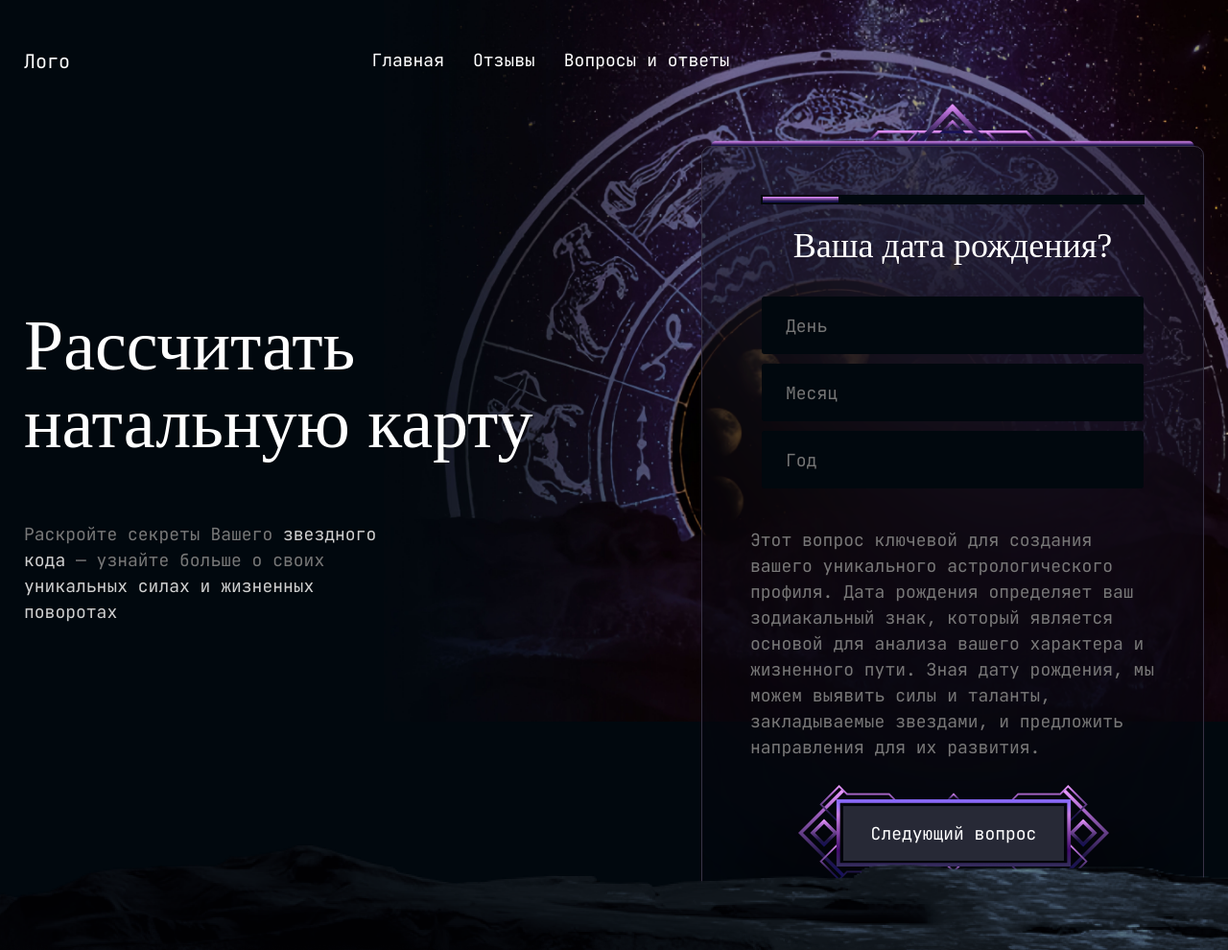
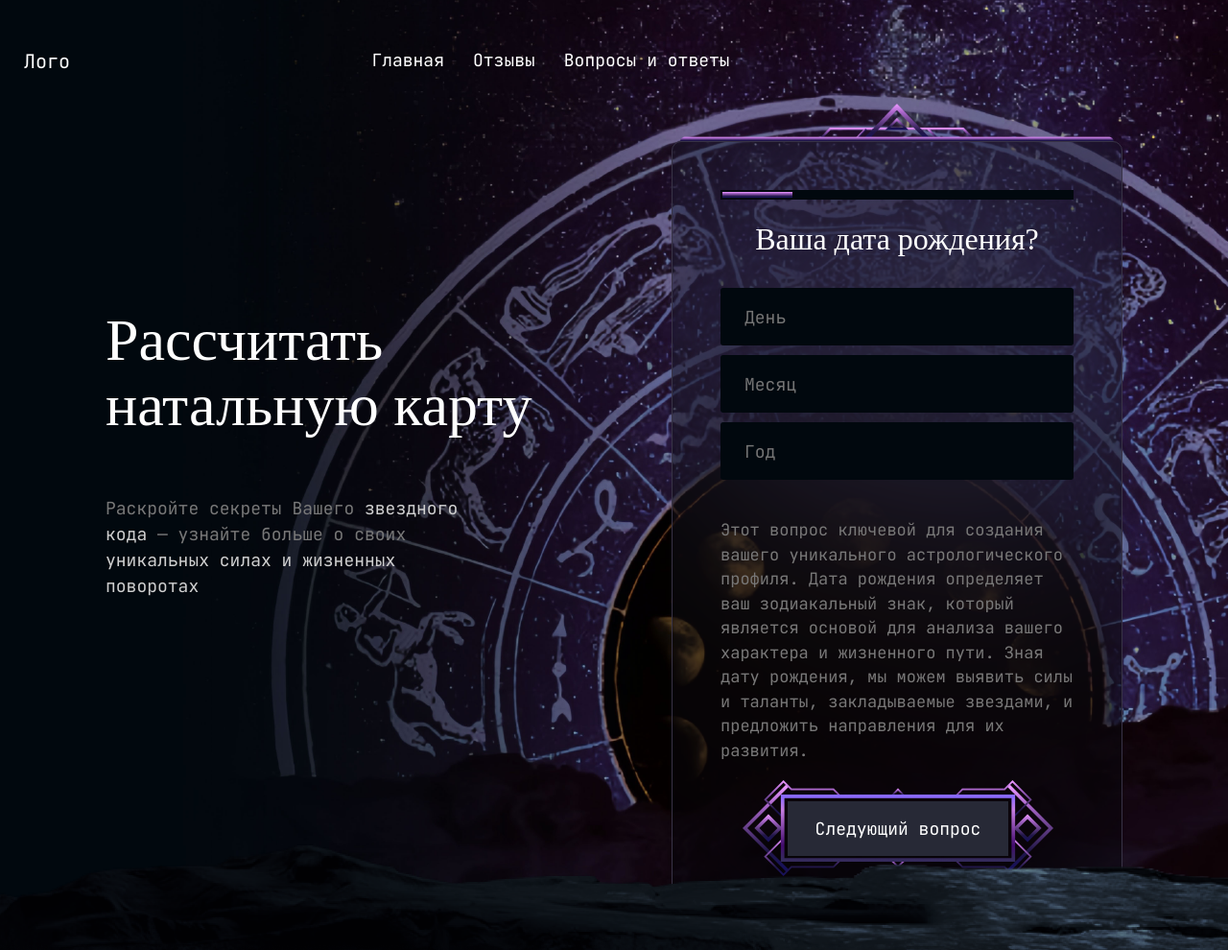
Before and after one commit to Sheil777/astrology, a plain HTML site: page index.html in a window 1280 px wide. Shown: the top 990 px of the page at 96% size. Drawn offline with Linux system fonts and the light colour scheme; a web font is replaced by a local one.

Commit message:
В работе

```diff
--- a/index.html
+++ b/index.html
@@ -43,7 +43,7 @@
                 </div>
                 <div class="promo__container _container">
                     <div class="promo__left">
-                        <h1 class="promo__header">Рассчитать натальную карту</h1>
+                        <h1 class="promo__header">Рассчитать<br> натальную карту</h1>
                         <p class="promo__text"><span>Раскройте секреты Вашего</span> звездного кода <span>— узнайте больше о своих</span> уникальных силах и жизненных поворотах</p>
                     </div>
                     <div class="promo__right">
--- a/template/css/_main.scss
+++ b/template/css/_main.scss
@@ -57,20 +57,36 @@
 // promo
 
 .promo-bg {
-    position: relative;
+    position: absolute;
+    top: 0;
+    left: 0;
+    width: 100%;
+    height: 90%;
 
     &__circle {
         position: absolute;
-        right: -80px;
+        right: -64px;
         top: -51px;
         z-index: 0;
-        width: 75%;
+        // width: 75%;
+        height: 100%;
+
+        @media (max-width: 1700px) {
+            right: -150px;
+        }
+
+        @media (max-width: 1550px) {
+            right: -223px;
+        }
+
+        @media (max-width: 1400px) {
+            right: -310px;
+        }
     }
 
     &__stones {
         position: absolute;
         top: 780px;
-
         z-index: 20;
 
         pointer-events: none;
@@ -78,10 +94,15 @@
 }
 
 .promo {
+    position: relative;
     height: 1300px;
 
     &__container {
         display: flex;
+
+        @media (max-width: 1370px) {
+            justify-content: space-between;
+        }
     }
 
     &__left {
@@ -111,6 +132,27 @@
 
     &__right {
     }
+
+
+    @media (max-width: 1370px) {
+        &__container {
+            max-width: 1060px;
+        }
+
+        &__header {
+            font-size: 62px;
+        }
+    }
+
+    @media (max-width: 1050px) {
+        &__header {
+            font-size: 50px;
+        }
+
+        &__text {
+
+        }
+    }
 }
 
 .form {
@@ -119,8 +161,8 @@
     // z-index: 23;
     width: 524px;
 
-    &__wrapper {
-    }
+    // &__wrapper {
+    // }
 
     &__slide {
         // width: 524px;
@@ -149,7 +191,7 @@
     }
 
     &__progress {
-        width: 400px;
+        max-width: 400px;
         height: 10px;
         background: #01080E;
         padding: 2px;
@@ -287,7 +329,9 @@
         }
 
         display: block;
-        width: 398px;
+        width: 100%;
+        max-width: 398px;
+        // width: 398px;
         height: 60px;
         border-radius: 3px;
         background: #01080E;
@@ -349,9 +393,13 @@
         width: 324px;
         height: 100px;
         margin: 0 auto;
-        // margin-top: 60px;
 
-        // z-index: 25;
+        // Убираем подсветку при клике
+        -webkit-touch-callout: none;
+        -webkit-user-select: none;
+        -moz-user-select: none;
+        user-select: none;
+        -webkit-tap-highlight-color: rgba(0, 0, 0, 0);
 
         img {
             position: absolute;
@@ -380,6 +428,47 @@
             div {
                 // background: #C08A70;
                 background: #472b74;
+            }
+        }
+    }
+
+    @media (max-width: 1370px) {
+        width: 470px;
+        margin-left: 0;
+
+        &__header {
+            font-size: 32px;
+        }
+
+        &__text {
+            p {
+                font-size: 17px;
+            }
+        }
+    }
+
+    @media (max-width: 1050px) {
+        width: 415px;
+
+        &__inner {
+            padding: 30px;
+        }
+
+        &__header {
+            font-size: 30px;
+        }
+
+        &__input {
+            height: 50px;
+        }
+
+        &__text {
+            &.mt40 {
+                margin-top: 30px;
+            }
+
+            p {
+                // font-size: 16px;
             }
         }
     }
```
Also changed, not shown: template/css/style.css, 1 other file.
